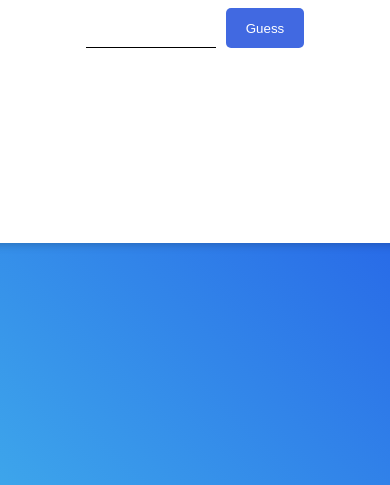
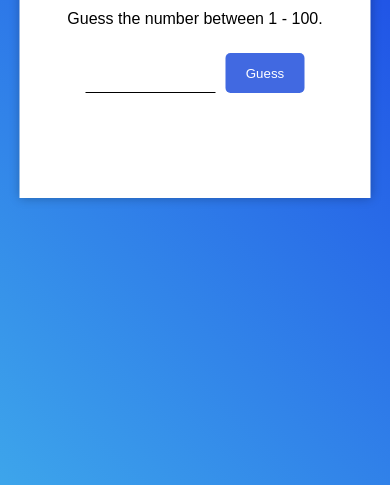
Before and after one commit to MohammadMahdi-Mosleh/9-NumberGuessing, a plain HTML site: page index.html in a window 390 px wide. Shown: the part 359-844 px from the top of the page. Drawn offline with Linux system fonts and the light colour scheme.

Commit message:
Make project responsive

```diff
--- a/style.css
+++ b/style.css
@@ -23,8 +23,9 @@ body {
   transform: translate(-50%, -50%);
   top: 50%;
   left: 50%;
-  width: 500px;
-  height: 360px;
+  width: 90%;
+  max-width: 500px;
+  height: auto;
   padding: 20px;
 
   background-color: white;
@@ -76,7 +77,8 @@ body {
   display: flex;
   flex-direction: column;
   gap: 10px;
-  width: 400px;
+  width: 80%;
+  max-width: 400px;
   margin-top: 20px;
 }
 
@@ -110,3 +112,10 @@ body {
 .restart-btn:active {
   opacity: 0.5;
 }
+
+ /* ========= RESPONSIVE ========= */
+@media (max-width: 360px) {
+  .container {
+    padding: 15px;
+  }
+}
```
